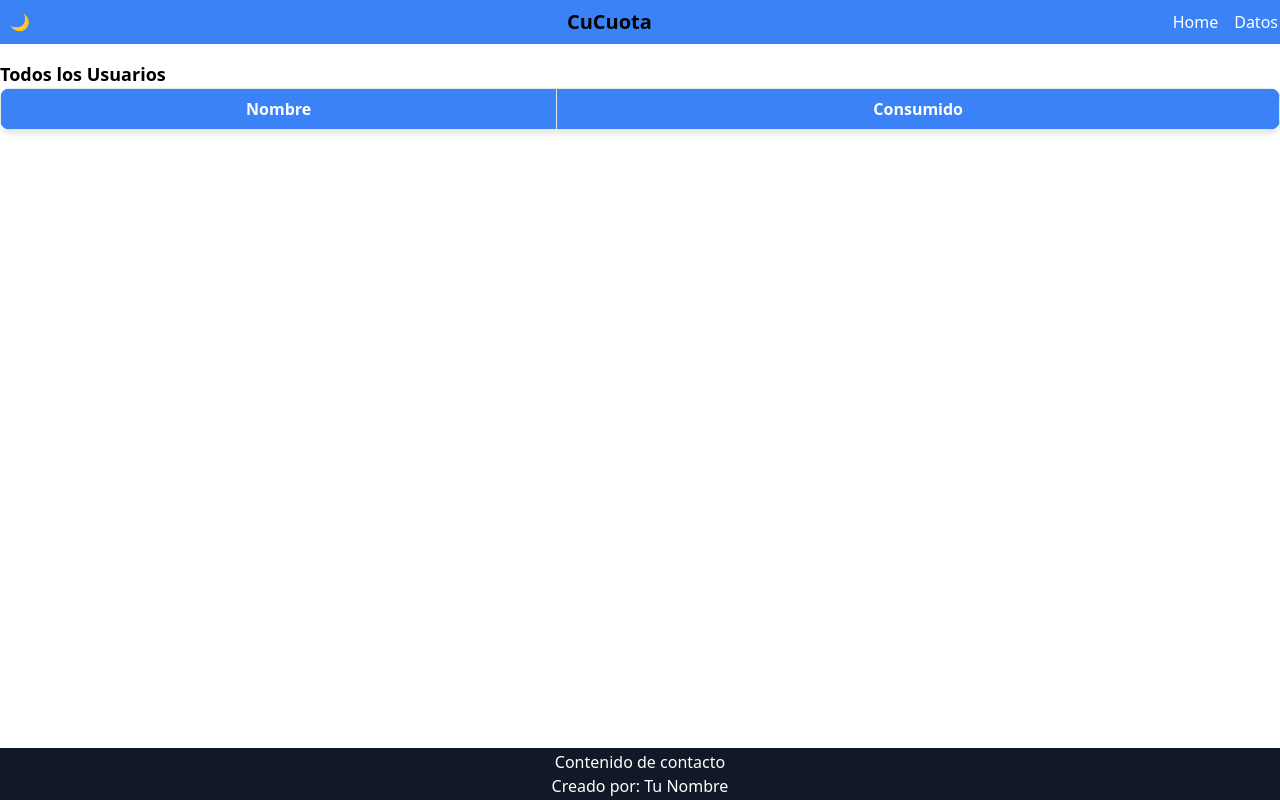
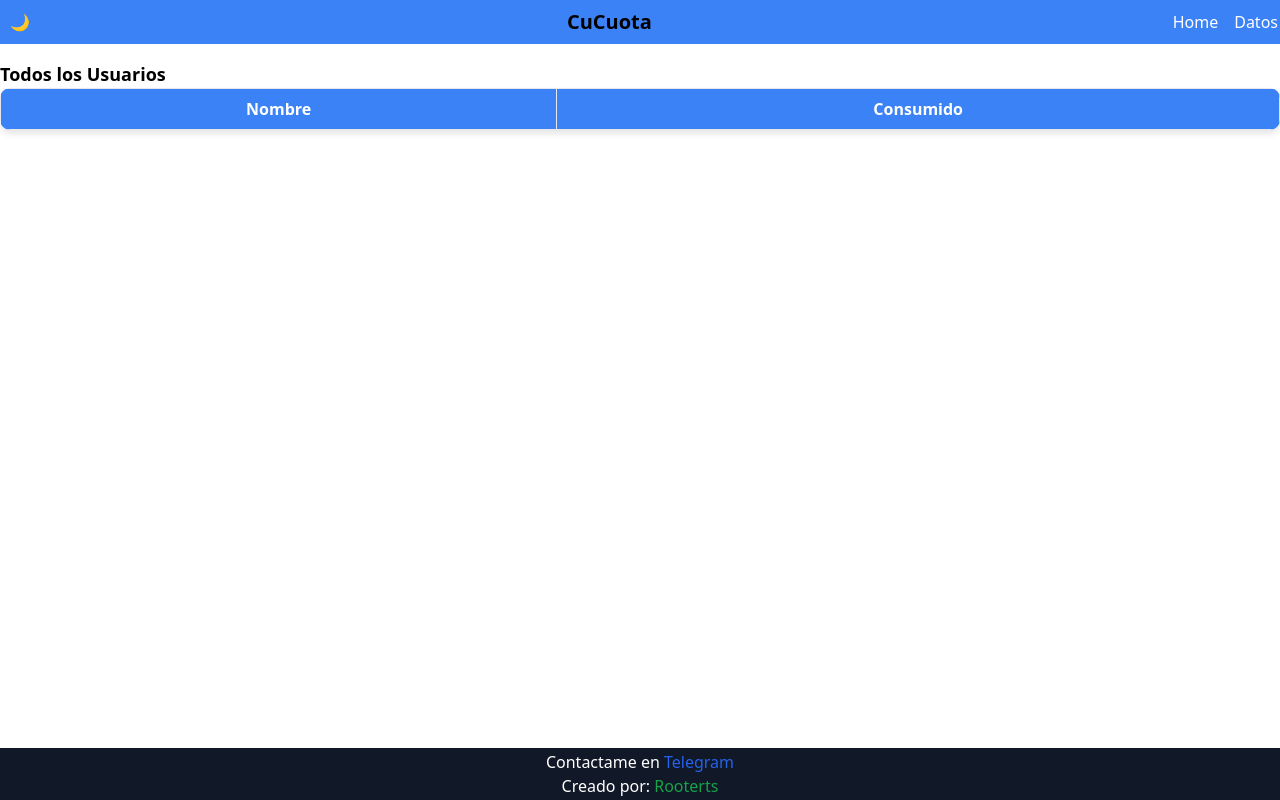
Before and after one commit to Rooterts/CuCuotaWeb, a website built with Vite: page src/todos-los-datos.html in a window 1280 px wide. Built offline with nearby package versions, Linux system fonts and the light colour scheme; no server answers.

Commit message:
adding .gitignore and fix footer in second page

```diff
--- a/src/todos-los-datos.html
+++ b/src/todos-los-datos.html
@@ -92,8 +92,8 @@
 
     <footer class="bg-gray-900 p-0.5 text-white ">
         <div class="container mx-auto text-center">
-            <p>Contenido de contacto</p>
-            <p>Creado por: Tu Nombre</p>
+	    <p>Contactame en <a href="https://t.me/Rooterts" class="text-blue-600">Telegram</a></p>
+            <p>Creado por:<a href="https://github.com/Rooterts" class="text-green-600"> Rooterts</a></p>
         </div>
     </footer>
     <!-- Scripts -->
```
Also changed, not shown: 1 other file.
